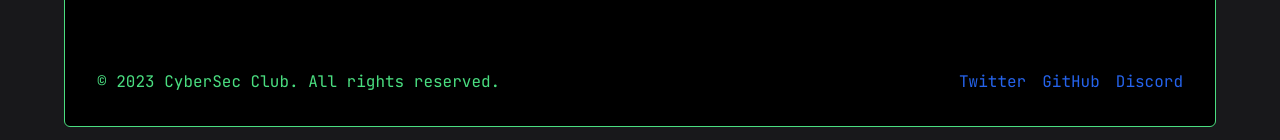
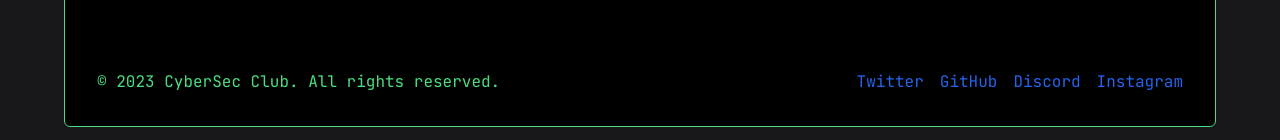
Before and after one commit to warun7/cydef-website, a React (Vite) app: page / in a window 1280 px wide. Shown: the part 1912-2052 px from the top of the page. Built offline with nearby package versions, Linux system fonts and the light colour scheme.

Commit message:
added instagram hyperlink to the footer

```diff
--- a/src/components/Footer.jsx
+++ b/src/components/Footer.jsx
@@ -20,6 +20,12 @@ const Footer = () => {
           <a href="#" className="text-blue-600 hover:text-blue-300">
             Discord
           </a>
+          <a
+            href="https://www.instagram.com/cydef.plaksha/"
+            className="text-blue-600 hover:text-blue-300"
+          >
+            Instagram
+          </a>
         </div>
       </div>
     </footer>
```
